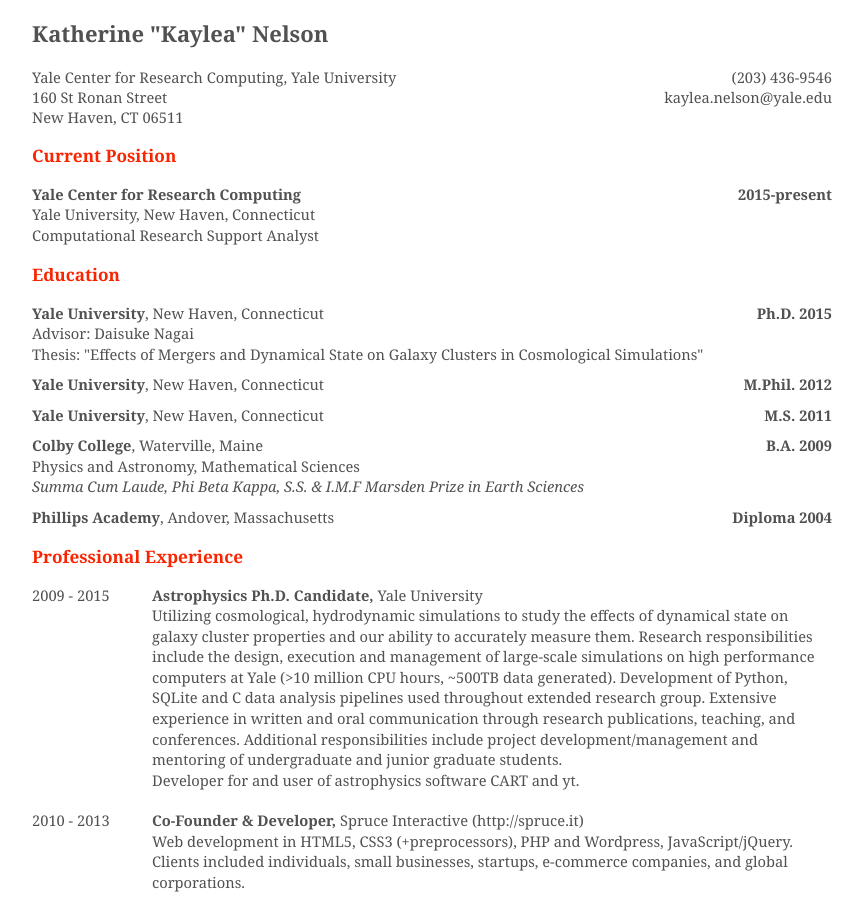
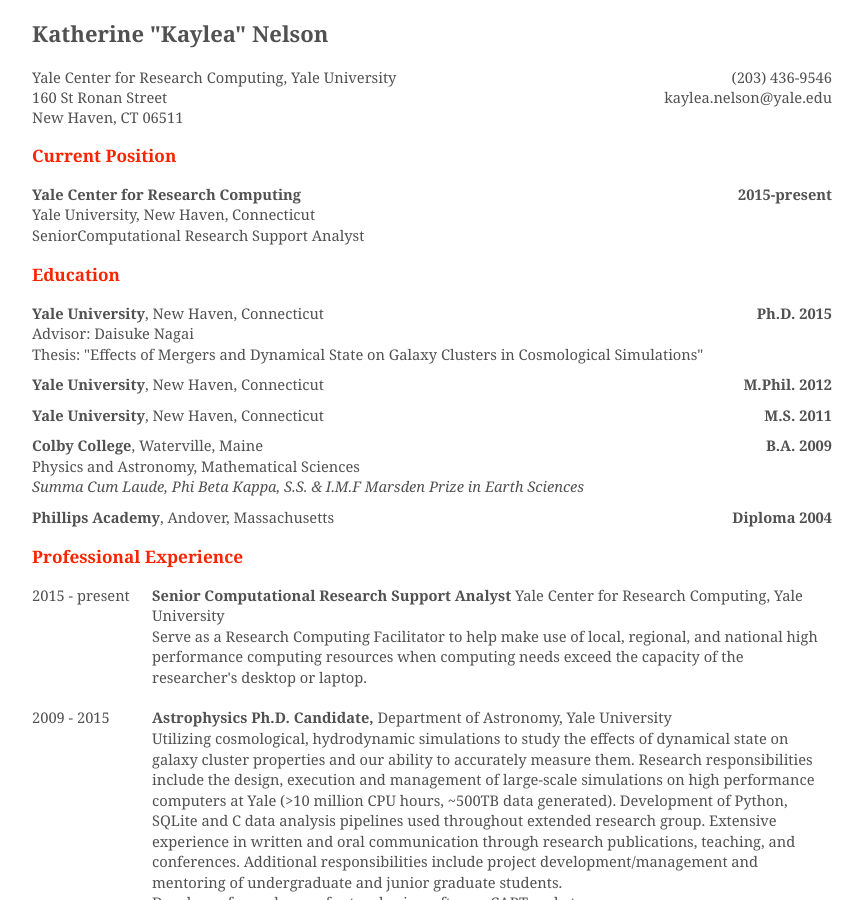
Before and after one commit to kayleanelson/kayleanelson.github.io, a Jekyll site: the page built from resume.html, in a window 1280 px wide and 900 px high. Shown: the whole window, without its empty margins (208-1071 px from the left). Built offline with Jekyll 4.4.1, drawn with Linux system fonts in a browser that asks for light colours.

Commit message:
update job title

```diff
--- a/_includes/bio.html
+++ b/_includes/bio.html
@@ -15,7 +15,7 @@
 <div class="right">2015-present</div>
 <li><b>Yale Center for Research Computing</b><br/>
 Yale University, New Haven, Connecticut<br />
-Computational Research Support Analyst</li>
+SeniorComputational Research Support Analyst</li>
 </ul>
 
 <h3>Education</h3>
--- a/cv.html
+++ b/cv.html
@@ -9,7 +9,7 @@
 
 <h3>Research Interests</h3>
 
-<p>Dynamical state of galaxy clusters, large-scale structure, cosmological simulations, hydrodynamic simulations, Sunyaev-Zeldovich Effect, high-energy astrophysics, X-ray observations, galaxy formation and evolution, gravitational lensing, data analysis and interpretation</p>
+<p>High performance computing, data analysis and interpretation dynamical state of galaxy clusters, large-scale structure, cosmological simulations, hydrodynamic simulations, Sunyaev-Zeldovich Effect, high-energy astrophysics, X-ray observations, galaxy formation and evolution, gravitational lensing</p>
 
 <h3>Research Experience</h3>
 
--- a/resume.html
+++ b/resume.html
@@ -10,9 +10,17 @@
 <h3>Professional Experience</h3>
 
 <ul class="experience">
+
+<li>
+    <div class="year">2015 - present</div>
+    <h4>Senior Computational Research Support Analyst <span class="unbold">Yale Center for Research Computing, Yale University</span></h4>
+    <p>Serve as a Research Computing Facilitator to help make use of local, regional, and national high performance computing resources when computing needs exceed the capacity of the researcher's desktop or laptop.</p>
+</li>
+
+
 <li>
     <div class="year">2009 - 2015</div>
-    <h4>Astrophysics Ph.D. Candidate, <span class="unbold">Yale University</span></h4>
+    <h4>Astrophysics Ph.D. Candidate, <span class="unbold">Department of Astronomy, Yale University</span></h4>
     <p>Utilizing cosmological, hydrodynamic simulations to study the effects of dynamical state on galaxy cluster properties and our ability to accurately measure them. Research responsibilities include the design, execution and management of large-scale simulations on high performance computers at Yale (>10 million CPU hours, ~500TB data generated). Development of Python, SQLite and C data analysis pipelines used throughout extended research group. Extensive experience in written and oral communication through research publications, teaching, and conferences. Additional responsibilities include project development/management and mentoring of undergraduate and junior graduate students. </p>
     <p>Developer for and user of astrophysics software <a href="https://bitbucket.org/cartamr/cart">CART</a> and <a href="http://yt-project.org/">yt</a>.</p>
 </li>
```
